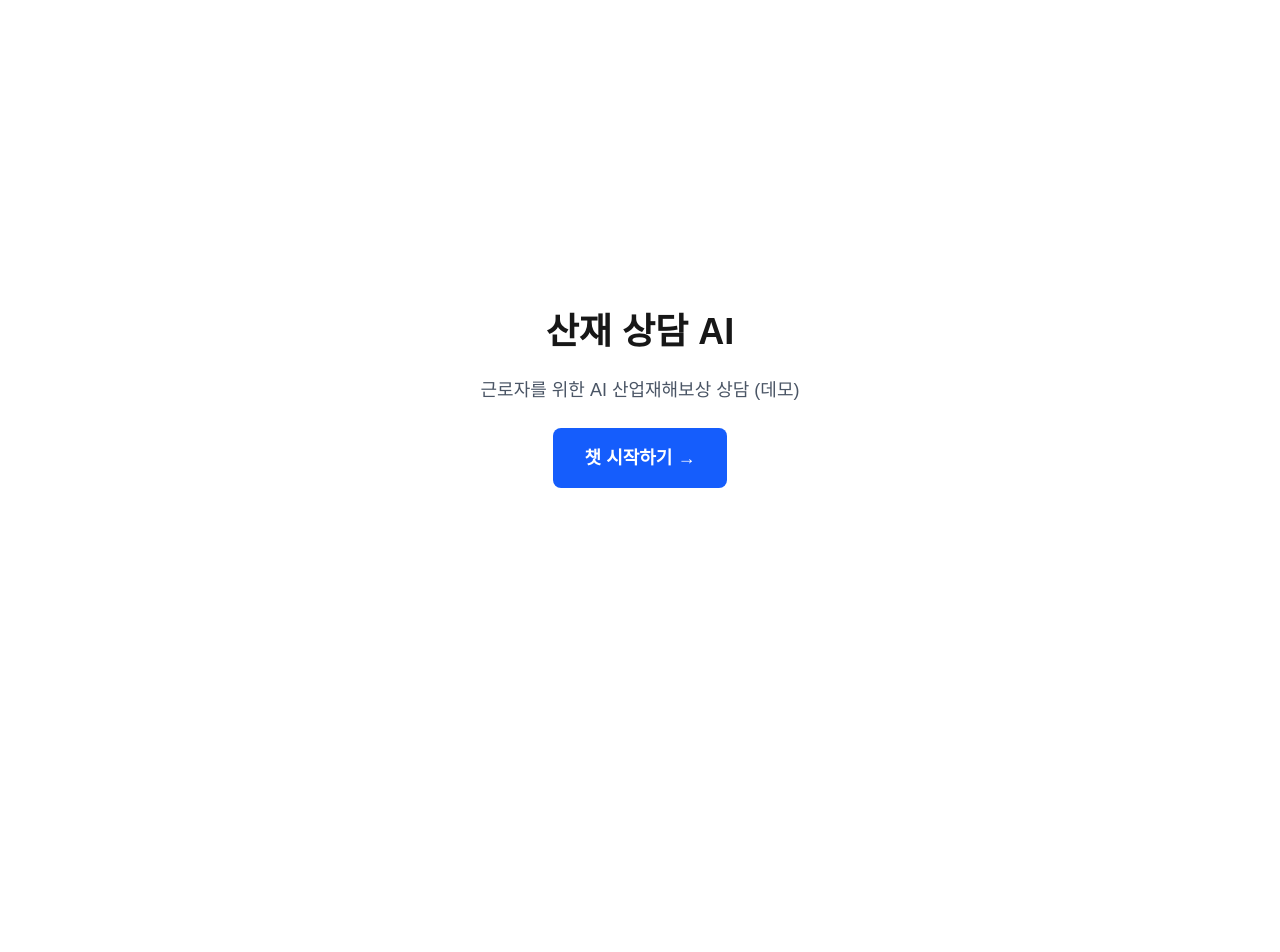
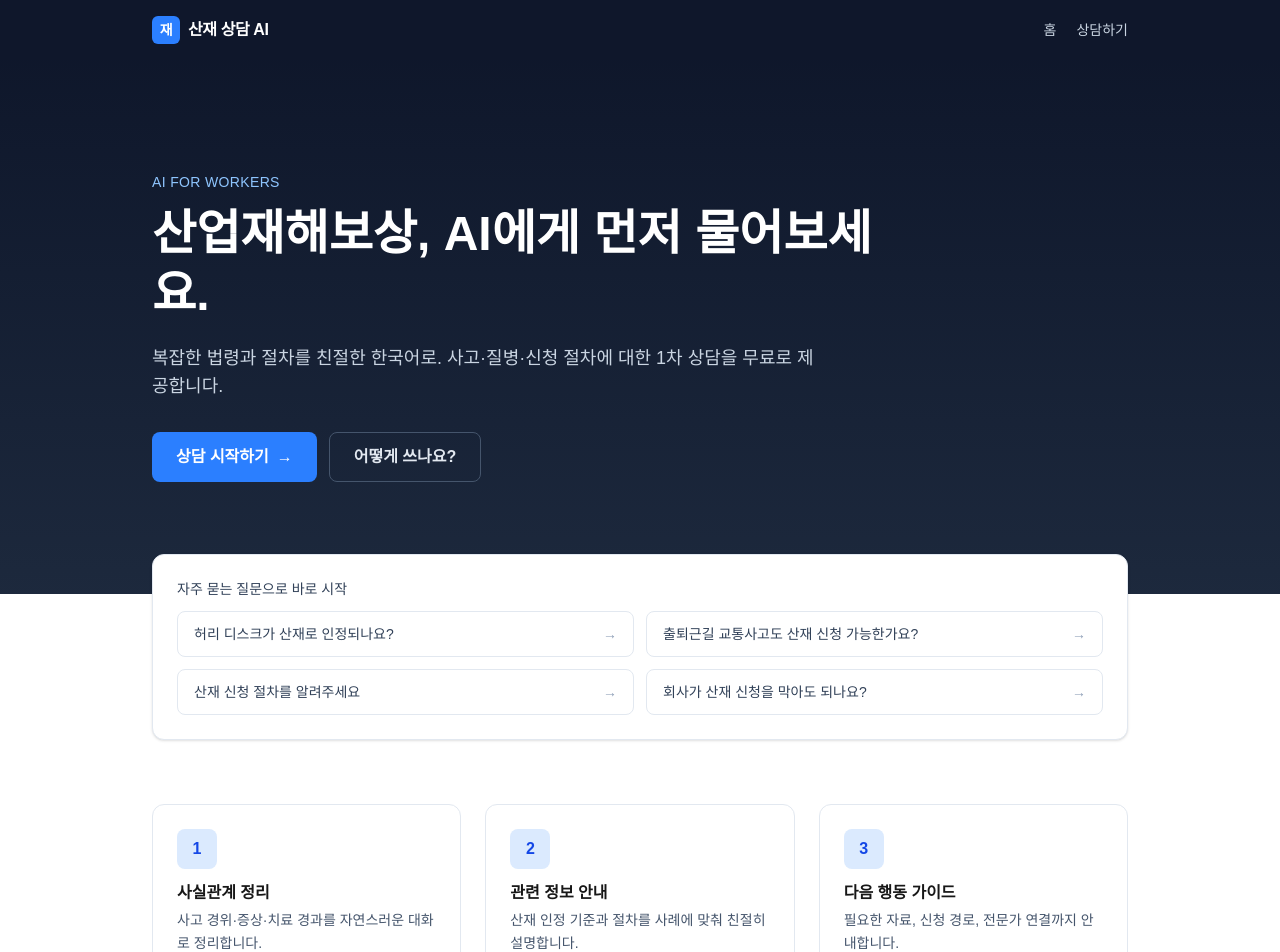
Before and after one commit to barolabor/pj, a Next.js app: page / in a window 1280 px wide. Shown: the top 952 px of the page. Before the commit the page ends 800 px from the top, so only its background shows below. Built offline with nearby package versions, Linux system fonts and the light colour scheme.

Commit message:
feat: legaltech-style UI redesign

```diff
--- a/app/chat/page.tsx
+++ b/app/chat/page.tsx
@@ -1,109 +1,168 @@
 "use client"
 
-import { useState } from "react"
+import { Suspense, useEffect, useState } from "react"
+import { useSearchParams } from "next/navigation"
 
 type Msg = { role: "user" | "assistant"; text: string }
 
-export default function ChatPage() {
+const quickPrompts = [
+  "허리 디스크가 산재로 인정되나요?",
+  "출퇴근길 사고도 산재 신청이 가능한가요?",
+  "산재 신청 절차를 알려주세요",
+]
+
+function ChatInner() {
+  const searchParams = useSearchParams()
+  const initialQ = searchParams.get("q") ?? ""
   const [messages, setMessages] = useState<Msg[]>([])
   const [input, setInput] = useState("")
   const [loading, setLoading] = useState(false)
 
-  async function onSubmit(e: React.FormEvent) {
-    e.preventDefault()
-    if (!input.trim() || loading) return
-
-    const userText = input
-    setMessages((m) => [...m, { role: "user", text: userText }])
+  async function send(text: string) {
+    if (!text.trim() || loading) return
+    setMessages((m) => [...m, { role: "user", text }])
     setInput("")
     setLoading(true)
-
     try {
       const res = await fetch("/api/chat", {
         method: "POST",
         headers: { "Content-Type": "application/json" },
-        body: JSON.stringify({ message: userText }),
+        body: JSON.stringify({ message: text }),
       })
-
       const raw = await res.text()
       let data: any = {}
       try {
         data = raw ? JSON.parse(raw) : {}
       } catch {
-        data = { error: `JSON 파싱 실패. status=${res.status}. body="${raw.slice(0, 200)}"` }
+        data = { error: `JSON 파싱 실패. status=${res.status}.` }
       }
-
       if (!res.ok || data.error) {
         setMessages((m) => [
           ...m,
-          {
-            role: "assistant",
-            text: `[서버 오류 ${res.status}] ${data.error || "(빈 응답)"}`,
-          },
+          { role: "assistant", text: `[서버 오류 ${res.status}] ${data.error || "(빈 응답)"}` },
         ])
       } else {
-        setMessages((m) => [
-          ...m,
-          { role: "assistant", text: data.text || "(응답 없음)" },
-        ])
+        setMessages((m) => [...m, { role: "assistant", text: data.text || "(응답 없음)" }])
       }
     } catch (err) {
-      setMessages((m) => [
-        ...m,
-        { role: "assistant", text: "[네트워크 오류] " + String(err) },
-      ])
+      setMessages((m) => [...m, { role: "assistant", text: "[네트워크 오류] " + String(err) }])
     } finally {
       setLoading(false)
     }
   }
 
+  useEffect(() => {
+    if (initialQ) send(initialQ)
+    // eslint-disable-next-line react-hooks/exhaustive-deps
+  }, [initialQ])
+
   return (
-    <main className="max-w-2xl mx-auto p-6 min-h-screen flex flex-col">
-      <h1 className="text-2xl font-bold mb-4">산재 상담 AI (데모)</h1>
+    <main className="flex-1 flex flex-col">
+      <div className="max-w-3xl w-full mx-auto px-4 sm:px-6 py-6 flex-1 flex flex-col">
+        <h1 className="text-xl font-semibold mb-1">상담 시작</h1>
+        <p className="text-sm text-slate-500 mb-6">
+          사고 경위, 증상, 치료 경과 등을 편하게 말씀해 주세요.
+        </p>
 
-      <div className="flex-1 space-y-3 mb-6 overflow-auto">
-        {messages.length === 0 && (
-          <p className="text-gray-400 text-sm">
-            예: "허리 디스크는 산재로 인정되나요?"
-          </p>
+        <div className="flex-1 space-y-4 mb-4 overflow-auto">
+          {messages.length === 0 && !loading && (
+            <div className="bg-white border border-slate-200 rounded-xl p-5">
+              <p className="text-sm text-slate-700 mb-3 font-medium">어떤 상황인가요?</p>
+              <div className="flex flex-wrap gap-2">
+                {quickPrompts.map((p) => (
+                  <button
+                    key={p}
+                    onClick={() => send(p)}
+                    className="text-sm border border-slate-200 hover:border-blue-400 hover:bg-blue-50 rounded-full px-3 py-1.5 text-slate-700 transition"
+                  >
+                    {p}
+                  </button>
+                ))}
+              </div>
+            </div>
           )}
+
           {messages.map((m, i) => (
             <div
               key={i}
-            className={`p-3 rounded ${
-              m.role === "user" ? "bg-blue-100" : "bg-gray-100"
+              className={`flex gap-3 ${m.role === "user" ? "justify-end" : "justify-start"}`}
+            >
+              {m.role === "assistant" && (
+                <div className="h-8 w-8 rounded-full bg-blue-500 text-white flex items-center justify-center font-bold text-xs shrink-0">
+                  AI
+                </div>
+              )}
+              <div
+                className={`max-w-[80%] rounded-2xl px-4 py-3 text-sm leading-relaxed whitespace-pre-wrap ${
+                  m.role === "user"
+                    ? "bg-blue-600 text-white rounded-br-md"
+                    : "bg-white border border-slate-200 text-slate-800 rounded-bl-md"
                 }`}
               >
-            <div className="text-xs text-gray-500 mb-1">
-              {m.role === "user" ? "나" : "AI"}
+                {m.text}
               </div>
-            <div className="whitespace-pre-wrap">{m.text}</div>
+              {m.role === "user" && (
+                <div className="h-8 w-8 rounded-full bg-slate-700 text-white flex items-center justify-center font-bold text-xs shrink-0">
+                  나
+                </div>
+              )}
             </div>
           ))}
+
           {loading && (
-          <div className="p-3 rounded bg-gray-100">
-            <div className="text-xs text-gray-500 mb-1">AI</div>
-            <div className="text-gray-400">응답 생성 중...</div>
+            <div className="flex gap-3 justify-start">
+              <div className="h-8 w-8 rounded-full bg-blue-500 text-white flex items-center justify-center font-bold text-xs shrink-0">
+                AI
+              </div>
+              <div className="bg-white border border-slate-200 rounded-2xl rounded-bl-md px-4 py-3">
+                <span className="inline-flex gap-1">
+                  <span className="h-2 w-2 rounded-full bg-slate-400 animate-bounce [animation-delay:-0.3s]"></span>
+                  <span className="h-2 w-2 rounded-full bg-slate-400 animate-bounce [animation-delay:-0.15s]"></span>
+                  <span className="h-2 w-2 rounded-full bg-slate-400 animate-bounce"></span>
+                </span>
+              </div>
             </div>
           )}
         </div>
 
-      <form onSubmit={onSubmit} className="flex gap-2">
-        <input
-          className="flex-1 border rounded px-3 py-2"
+        <form
+          onSubmit={(e) => {
+            e.preventDefault()
+            send(input)
+          }}
+          className="bg-white border border-slate-200 rounded-2xl shadow-sm p-2 flex items-end gap-2"
+        >
+          <textarea
+            className="flex-1 resize-none px-3 py-2 text-sm focus:outline-none bg-transparent"
+            rows={1}
             value={input}
             onChange={(e) => setInput(e.target.value)}
-          placeholder="메시지 입력..."
+            onKeyDown={(e) => {
+              if (e.key === "Enter" && !e.shiftKey) {
+                e.preventDefault()
+                send(input)
+              }
+            }}
+            placeholder="메시지 입력... (Shift+Enter로 줄바꿈)"
             disabled={loading}
           />
           <button
             type="submit"
-          className="bg-blue-600 text-white px-4 py-2 rounded disabled:opacity-50"
             disabled={loading || !input.trim()}
+            className="bg-blue-600 hover:bg-blue-700 disabled:bg-slate-300 text-white text-sm font-semibold rounded-xl px-4 py-2 transition"
           >
             보내기
           </button>
         </form>
+      </div>
     </main>
   )
 }
+
+export default function ChatPage() {
+  return (
+    <Suspense fallback={<div className="p-6 text-slate-500 text-sm">로딩...</div>}>
+      <ChatInner />
+    </Suspense>
+  )
+}
--- a/app/layout.tsx
+++ b/app/layout.tsx
@@ -1,5 +1,6 @@
 import type { Metadata } from "next";
 import { Geist, Geist_Mono } from "next/font/google";
+import Link from "next/link";
 import "./globals.css";
 
 const geistSans = Geist({
@@ -13,8 +14,8 @@ const geistMono = Geist_Mono({
 });
 
 export const metadata: Metadata = {
-  title: "Create Next App",
-  description: "Generated by create next app",
+  title: "산재 상담 AI",
+  description: "근로자를 위한 AI 산업재해보상 상담",
 };
 
 export default function RootLayout({
@@ -24,10 +25,33 @@ export default function RootLayout({
 }>) {
   return (
     <html
-      lang="en"
+      lang="ko"
       className={`${geistSans.variable} ${geistMono.variable} h-full antialiased`}
     >
-      <body className="min-h-full flex flex-col">{children}</body>
+      <body className="min-h-full flex flex-col bg-slate-50 text-slate-900">
+        <header className="bg-slate-900 text-white">
+          <div className="max-w-5xl mx-auto px-6 py-4 flex items-center justify-between">
+            <Link href="/" className="flex items-center gap-2 font-semibold tracking-tight">
+              <span className="inline-flex h-7 w-7 items-center justify-center rounded-md bg-blue-500 text-white text-sm font-bold">
+                재
+              </span>
+              <span>산재 상담 AI</span>
+            </Link>
+            <nav className="text-sm flex items-center gap-5 text-slate-300">
+              <Link href="/" className="hover:text-white">홈</Link>
+              <Link href="/chat" className="hover:text-white">상담하기</Link>
+            </nav>
+          </div>
+        </header>
+
+        <div className="flex-1 flex flex-col">{children}</div>
+
+        <footer className="border-t border-slate-200 bg-white">
+          <div className="max-w-5xl mx-auto px-6 py-5 text-xs text-slate-500 leading-relaxed">
+            본 서비스는 정보 제공을 목적으로 하며 법률 자문이 아닙니다. 정확한 판단과 신청은 공인노무사 또는 근로복지공단 상담을 권장합니다.
+          </div>
+        </footer>
+      </body>
     </html>
   );
 }
--- a/app/page.tsx
+++ b/app/page.tsx
@@ -1,16 +1,90 @@
 import Link from "next/link"
+
+const suggestions = [
+  "허리 디스크가 산재로 인정되나요?",
+  "출퇴근길 교통사고도 산재 신청 가능한가요?",
+  "산재 신청 절차를 알려주세요",
+  "회사가 산재 신청을 막아도 되나요?",
+]
 
 export default function Home() {
   return (
-    <main className="min-h-screen flex flex-col items-center justify-center gap-6 p-8">
-      <h1 className="text-4xl font-bold">산재 상담 AI</h1>
-      <p className="text-gray-600 text-lg">근로자를 위한 AI 산업재해보상 상담 (데모)</p>
-      <Link
-        href="/chat"
-        className="bg-blue-600 text-white px-8 py-4 rounded-lg font-semibold hover:bg-blue-700 text-lg"
-      >
-        챗 시작하기 →
-      </Link>
+    <main className="flex-1">
+      {/* Hero */}
+      <section className="bg-gradient-to-b from-slate-900 to-slate-800 text-white">
+        <div className="max-w-5xl mx-auto px-6 py-20 sm:py-28">
+          <p className="text-blue-300 text-sm font-medium tracking-wide uppercase mb-3">
+            AI for Workers
+          </p>
+          <h1 className="text-4xl sm:text-5xl font-bold leading-tight max-w-3xl">
+            산업재해보상,<br className="sm:hidden" /> AI에게 먼저 물어보세요.
+          </h1>
+          <p className="mt-5 text-slate-300 text-lg max-w-2xl">
+            복잡한 법령과 절차를 친절한 한국어로. 사고·질병·신청 절차에 대한 1차 상담을 무료로 제공합니다.
+          </p>
+          <div className="mt-8 flex flex-wrap gap-3">
+            <Link
+              href="/chat"
+              className="inline-flex items-center gap-2 bg-blue-500 hover:bg-blue-600 text-white px-6 py-3 rounded-lg font-semibold transition"
+            >
+              상담 시작하기
+              <span aria-hidden>→</span>
+            </Link>
+            <Link
+              href="#features"
+              className="inline-flex items-center gap-2 border border-slate-600 text-slate-200 hover:bg-slate-800 px-6 py-3 rounded-lg font-semibold transition"
+            >
+              어떻게 쓰나요?
+            </Link>
+          </div>
+        </div>
+      </section>
+
+      {/* Suggested prompts */}
+      <section className="max-w-5xl mx-auto px-6 -mt-10">
+        <div className="bg-white rounded-xl border border-slate-200 shadow-sm p-6">
+          <p className="text-sm font-medium text-slate-700 mb-3">자주 묻는 질문으로 바로 시작</p>
+          <div className="grid sm:grid-cols-2 gap-3">
+            {suggestions.map((q) => (
+              <Link
+                key={q}
+                href={`/chat?q=${encodeURIComponent(q)}`}
+                className="group flex items-center justify-between border border-slate-200 hover:border-blue-400 hover:bg-blue-50 rounded-lg px-4 py-3 text-sm text-slate-700 transition"
+              >
+                <span>{q}</span>
+                <span className="text-slate-400 group-hover:text-blue-500" aria-hidden>→</span>
+              </Link>
+            ))}
+          </div>
+        </div>
+      </section>
+
+      {/* Features */}
+      <section id="features" className="max-w-5xl mx-auto px-6 py-16">
+        <div className="grid md:grid-cols-3 gap-6">
+          <div className="bg-white rounded-xl border border-slate-200 p-6">
+            <div className="h-10 w-10 rounded-lg bg-blue-100 text-blue-700 flex items-center justify-center font-bold mb-3">1</div>
+            <h3 className="font-semibold mb-1">사실관계 정리</h3>
+            <p className="text-sm text-slate-600 leading-relaxed">
+              사고 경위·증상·치료 경과를 자연스러운 대화로 정리합니다.
+            </p>
+          </div>
+          <div className="bg-white rounded-xl border border-slate-200 p-6">
+            <div className="h-10 w-10 rounded-lg bg-blue-100 text-blue-700 flex items-center justify-center font-bold mb-3">2</div>
+            <h3 className="font-semibold mb-1">관련 정보 안내</h3>
+            <p className="text-sm text-slate-600 leading-relaxed">
+              산재 인정 기준과 절차를 사례에 맞춰 친절히 설명합니다.
+            </p>
+          </div>
+          <div className="bg-white rounded-xl border border-slate-200 p-6">
+            <div className="h-10 w-10 rounded-lg bg-blue-100 text-blue-700 flex items-center justify-center font-bold mb-3">3</div>
+            <h3 className="font-semibold mb-1">다음 행동 가이드</h3>
+            <p className="text-sm text-slate-600 leading-relaxed">
+              필요한 자료, 신청 경로, 전문가 연결까지 안내합니다.
+            </p>
+          </div>
+        </div>
+      </section>
     </main>
   )
 }
```
Lines whose indentation alone changed are shown as unchanged.
